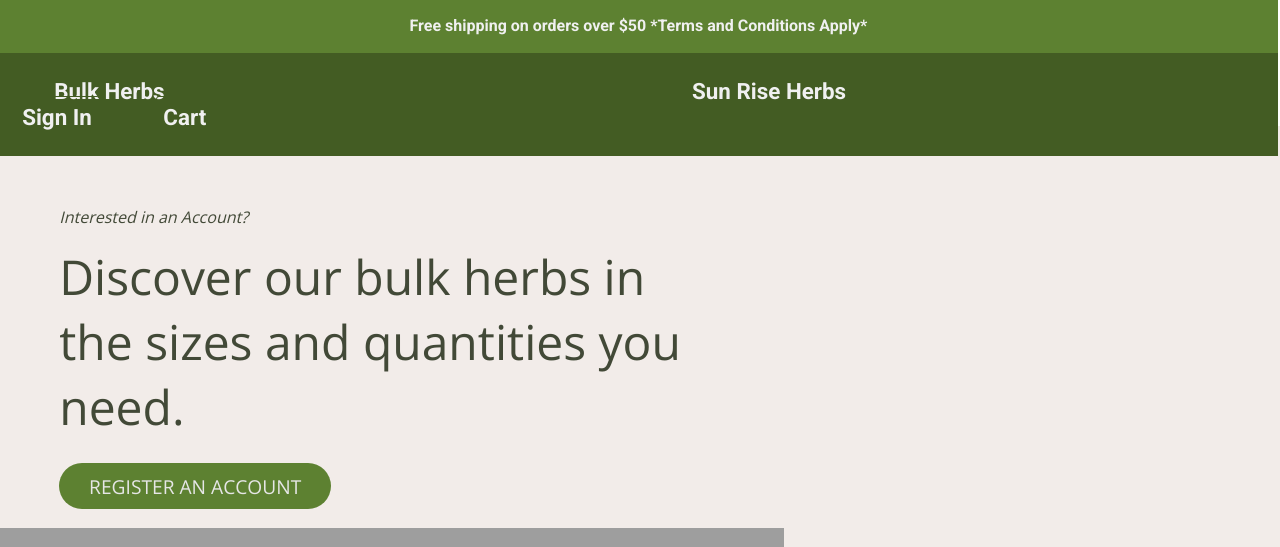
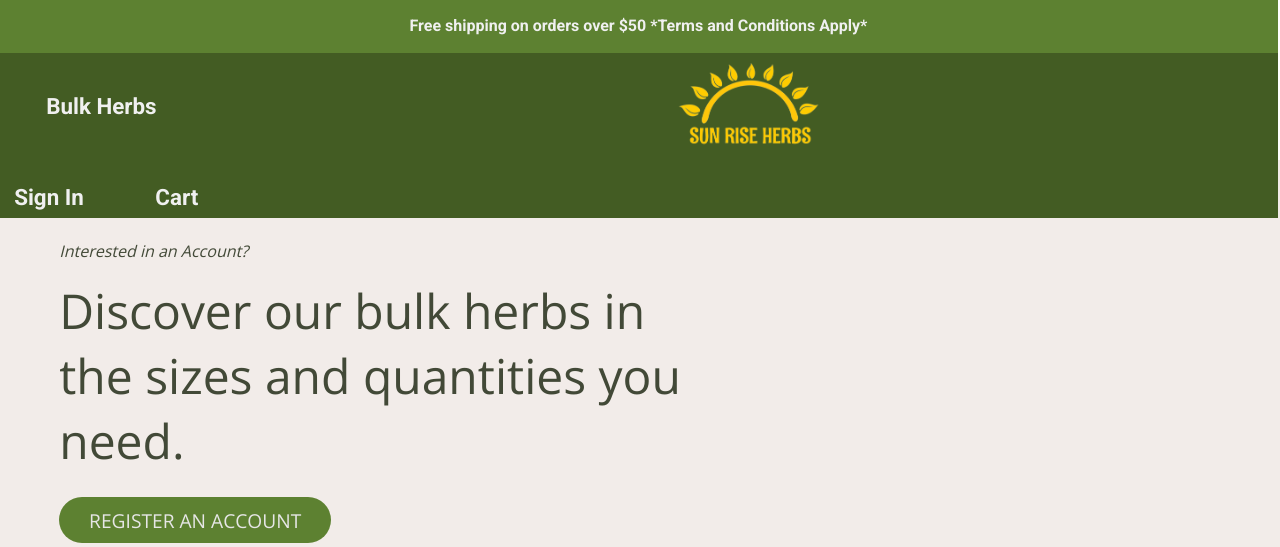
Before and after one commit to Northermata2387/wholesale-herb-site, a Flask app: page / in a window 1280 px wide. Shown: the top 547 px of the page. Run offline with Flask 3, Linux system fonts and the light colour scheme; grey boxes are pictures that could not be loaded.

Commit message:
added logo and updated flash message to match

```diff
--- a/static/base.css
+++ b/static/base.css
@@ -24,8 +24,8 @@ body {
   flex-wrap: wrap;
 }
 
-.body-margin {
-  padding: 7.87em 0 0 0;
+.body-padding {
+  padding: 10em 0 0 0;
 }
 
 .text-decor {
@@ -142,7 +142,7 @@ body {
 }
 
 .navbar {
-  padding: 1.6em 1em;
+  padding: 0.5em;
   background-color: hsl(87, 45%, 25%);
 }
 
@@ -161,6 +161,7 @@ body {
 }
 
 .herbs-link {
+  margin-top: 2em;
   padding: 0 32em 0 2em;
 }
 
@@ -168,8 +169,23 @@ body {
   padding: 0 25em 0 0;
 }
 
+.srh-logo {
+  width: 9em;
+  border: 1px solid hsl(87, 45%, 25%);
+  border-radius: 3px;
+}
+
+.srh-logo:hover {
+  border: 1px solid white;
+}
+
 .sign-link {
+  margin-top: 2em;
   padding: 0 3.5em 0 0;
+}
+
+.cart-link {
+  margin-top: 2em;
 }
 
 /* Flash message */
@@ -181,11 +197,10 @@ body {
 .flash-msg {
   position: absolute;
   margin: 2em 0 0 78em;
-  color: hsl(87, 45%, 25%);
-  background-color: hsl(0, 0%, 100%);
+  color: hsl(0, 0%, 100%);
+  background-color: hsl(48, 100%, 50%);
   font-weight: bold;
   padding: 0.5em;
-  border: 3px solid hsl(87, 45%, 35%);
   border-radius: 3px;
 }
 
--- a/templates/base.html
+++ b/templates/base.html
@@ -33,9 +33,12 @@
           >
         </div>
         <div class="home-link">
-          <a class="indv-a-link" href="{{ url_for('homepage') }}"
-            >Sun Rise Herbs</a
-          >
+          <a href="{{ url_for('homepage') }}"
+            ><img
+              class="srh-logo"
+              src="../static/images/sun-rise-herbs-logo.png"
+              alt=""
+          /></a>
         </div>
         <div class="sign-link">
           {% if 'user_email' in session %}
@@ -44,12 +47,12 @@
           <a class="indv-a-link" href="/signin">Sign In</a>
           {% endif %}
         </div>
-        <div>
+        <div class="cart-link">
           <a class="indv-a-link" href="{{ url_for('cart') }}">Cart</a>
         </div>
       </div>
     </nav>
-    <main class="body-margin">
+    <main class="body-padding">
       <div class="flash-div">
         {% for msg in get_flashed_messages() %}
         <p class="flash-msg">{{ msg }}</p>
```
Also changed, not shown: static/images/sun-rise-herbs-logo.png (added).
